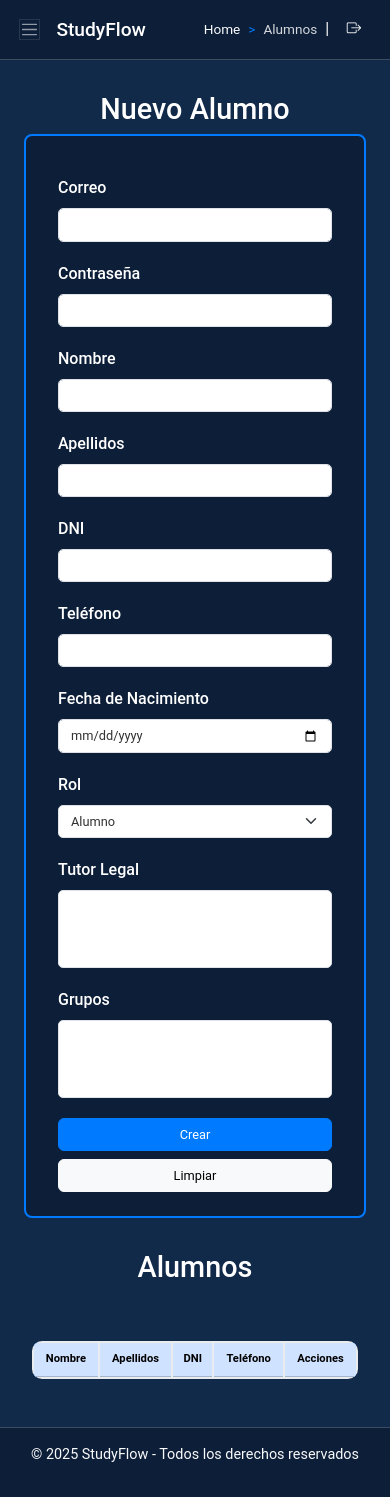
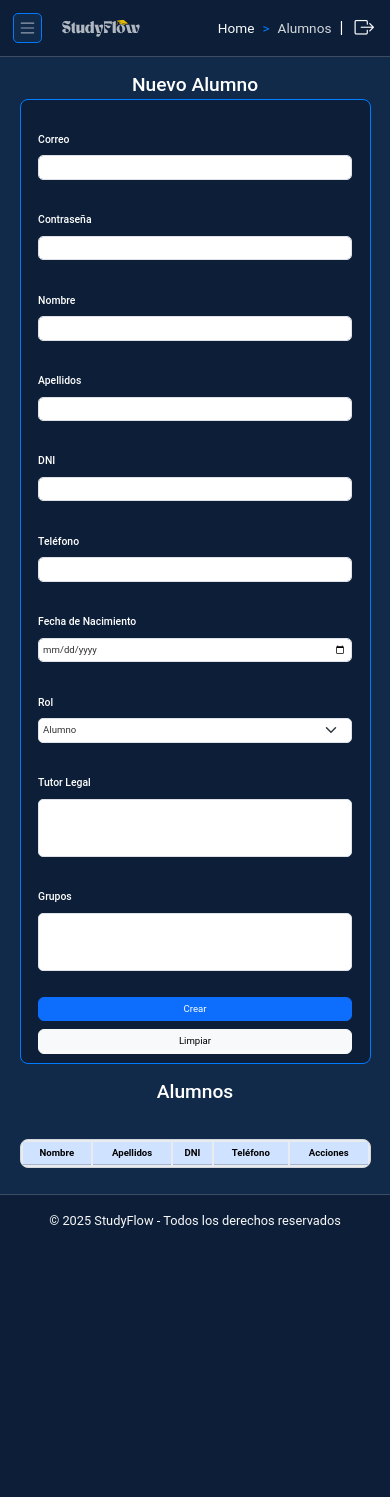
Before and after one commit to quinito23/studyflow, a PHP site: page /administrador/gestion_alumnos.php in a window 390 px wide. After the commit the page ends 1228 px from the top, so only its background shows below. Run offline with PHP 8.4, Linux system fonts and the light colour scheme; the visitor is signed in with stand-in values (Sample User, id 1); lists and menus that the app fills with data are empty.

Commit message:
cambios de disenio

```diff
--- a/Frontend/administrador/gestion_alumnos.php
+++ b/Frontend/administrador/gestion_alumnos.php
@@ -33,7 +33,7 @@ if (!isset($_SESSION['id_usuario']) || $_SESSION['rol'] != 'administrador') {
                 aria-label="Barra lateral">
                 <span class="navbar-toggler-icon"></span>
             </button>
-            <h1 class="mx-auto">StudyFlow</h1>
+            <img src="../StudyFlow3.svg" alt="logotipo" loading="lazy">
         </div>
         <!--Breadcrumb-->
         <div class="breadcrumb-container">
--- a/Frontend/styles.css
+++ b/Frontend/styles.css
@@ -18,20 +18,34 @@ body {
     min-height: calc(100vh - 160px);
 }
 
-/* Estilos para formularios */
+/* Estilos para formularios genéricos */
 #aula-form,
-#alumno-form,
 #asignatura-form,
 #grupo-form,
-#profesor-form,
 #reservas-form,
 #tareas-form,
 #tutor-form {
-    border: 2px solid #007bff;
+    border: 1px solid #007bff;
     border-radius: 8px;
-    padding: 1.5rem;
+    padding: clamp(0.6rem, 1.2vw, 0.8rem);
     background-color: #0d1f38;
-    margin-bottom: 2rem;
+    margin-bottom: clamp(1.2rem, 2.5vw, 1.5rem);
+    max-width: clamp(900px, 70vw, 1000px);
+    margin-left: auto;
+    margin-right: auto;
+}
+
+/* Estilos específicos para formularios de alumnos y profesores */
+#alumno-form,
+#profesor-form {
+    border: 1px solid #007bff;
+    border-radius: 8px;
+    padding: clamp(0.8rem, 1.5vw, 1rem);
+    background-color: #0d1f38;
+    margin-bottom: clamp(1.2rem, 2.5vw, 1.5rem);
+    max-width: clamp(1100px, 85vw, 1200px);
+    margin-left: auto;
+    margin-right: auto;
 }
 
 /* Estilos para el header */
@@ -51,11 +65,13 @@ body {
     align-items: center;
 }
 
-.header h1 {
-    margin: 0;
-    font-size: clamp(1.2rem, 4vw, 2rem);
-    margin-left: clamp(0.5rem, 2vw, 1rem);
+.header .d-flex img {
+    width: clamp(130px, 14vw, 180px);
+    height: auto;
+    margin-left: clamp(0.6rem, 1vw, 0.6rem);
 }
+
+
 
 /* Estilos para el breadcrumb */
 .breadcrumb-container {
@@ -92,12 +108,20 @@ body {
 
 /* Estilos para el botón de cerrar sesión */
 .logout-btn {
-    font-size: clamp(1rem, 2.5vw, 1.8rem);
     color: #f8f9fa;
     border: none;
     background: transparent;
-    padding: 0;
+    padding: clamp(0.5rem, 1.2vw, 0.7rem);
+    /* Área clicable más grande */
     line-height: 1;
+    display: inline-flex;
+    align-items: center;
+    justify-content: center;
+}
+
+.logout-btn i {
+    font-size: clamp(1rem, 5vw, 1.8rem) !important;
+    /* ~40–64px, aplicado directamente al ícono */
 }
 
 .logout-btn:hover {
@@ -108,13 +132,19 @@ body {
 
 /* Estilos para el sidebar (offcanvas) */
 .navbar-toggler {
-    font-size: clamp(0.8rem, 2.5vw, 1.2rem);
+    font-size: clamp(0.5rem, 3vw, 1rem);
     margin-right: clamp(0.5rem, 2vw, 1rem);
     z-index: 1000;
+    border: 1px solid #007bff !important;
+    border-radius: 5px;
+    padding: clamp(0.3rem, 0.8vw, 0.5rem);
+    background-color: #112a4a;
 }
 
 .navbar-toggler-icon {
-    color: white;
+    color: #f8f9fa;
+    /* Blanco opaco para alto contraste */
+    font-size: inherit;
 }
 
 .offcanvas {
@@ -151,27 +181,40 @@ body {
     font-size: clamp(1rem, 2vw, 1.25rem);
     padding: 0.5rem 1rem;
     margin-top: 0.5rem;
+    border-top: Ascending;
+}
+
+.nav-header {
+    color: #f8f9fa;
+    font-size: clamp(1rem, 2vw, 1.25rem);
+    padding: 0.5rem 1rem;
+    margin-top: 0.5rem;
     border-top: 1px solid #ffffff33;
 }
 
 /* Estilos para el contenido principal */
 .main-content {
-    padding: 2rem;
+    padding: clamp(1rem, 2vw, 1.5rem);
     flex: 1;
 }
 
 h2,
 h3 {
-    font-size: clamp(1.8rem, 4vw, 2rem);
+    font-size: clamp(1.4rem, 3vw, 1.6rem);
     color: #ffffff;
-    margin-bottom: 1.5rem;
+    margin-bottom: clamp(1.5rem, 3vw, 1.8rem);
     text-align: center;
+}
+
+/* Mayor separación para h2 antes de la tabla */
+.main-content h2+.table {
+    margin-top: clamp(2rem, 4vw, 2.5rem);
 }
 
 .form-label {
     font-weight: 500;
     color: white;
-    font-size: clamp(1rem, 2vw, 1rem);
+    font-size: clamp(0.7rem, 1.6vw, 0.85rem);
 }
 
 .form-control,
@@ -179,29 +222,15 @@ h3 {
     background-color: white;
     color: #333;
     border-radius: 5px;
-    font-size: clamp(0.8rem, 2vw, 1rem);
+    font-size: clamp(0.65rem, 1.4vw, 0.8rem);
+    padding: clamp(0.3rem, 0.8vw, 0.5rem);
 }
 
-.btn-primary {
-    background-color: #007bff;
-    border-color: #007bff;
-    font-size: clamp(0.8rem, 2vw, 1rem);
-}
-
-.btn-light {
-    font-size: clamp(0.8rem, 2vw, 1rem);
-}
-
+.btn-primary,
+.btn-light,
 .btn-secondary {
-    font-size: clamp(0.8rem, 2vw, 1rem);
-    background-color: #6c757d;
-    border-color: #6c757d;
-    transition: background-color 0.2s;
-}
-
-.btn-secondary:hover {
-    background-color: #5a6268;
-    border-color: #5a6268;
+    font-size: clamp(0.65rem, 1.4vw, 0.8rem);
+    padding: clamp(0.3rem, 0.8vw, 0.5rem);
 }
 
 /* Estilos para asignaturas (tarjetas) */
@@ -267,13 +296,18 @@ h3 {
 
 /* Estilos para tablas */
 .table {
-    margin-top: 2rem;
+    margin-top: clamp(1.2rem, 2.5vw, 1.5rem);
+    margin-bottom: clamp(0.8rem, 1.5vw, 1rem);
     background-color: #e9ecef;
     color: #333;
-    font-size: clamp(0.7rem, 1.5vw, 1rem);
-    border-radius: 10px;
-    overflow: hidden;
+    font-size: clamp(0.6rem, 1.2vw, 0.75rem);
+    border-radius: 8px;
+    overflow-x: auto;
     border-collapse: separate;
+    border: 1px solid #d3d6db;
+    max-width: clamp(1100px, 85vw, 1200px);
+    margin-left: auto;
+    margin-right: auto;
 }
 
 .table thead {
@@ -288,14 +322,19 @@ h3 {
 .table th,
 .table td {
     text-align: center;
+    padding: clamp(0.3rem, 0.8vw, 0.4rem);
+}
+
+.table thead th {
+    font-size: clamp(0.65rem, 1.4vw, 0.8rem);
 }
 
 /* Estilos para botones de acción */
 .btn-sm {
-    font-size: clamp(0.9rem, 2vw, 1.1rem);
-    padding: clamp(0.3rem, 1vw, 0.5rem) clamp(0.6rem, 1.5vw, 0.8rem);
+    font-size: clamp(0.65rem, 1.4vw, 0.8rem);
+    padding: clamp(0.15rem, 0.6vw, 0.3rem) clamp(0.3rem, 0.8vw, 0.5rem);
     line-height: 1.5;
-    min-height: 2rem;
+    min-height: 1.6rem;
     display: inline-flex;
     align-items: center;
     justify-content: center;
@@ -304,7 +343,7 @@ h3 {
 .action-buttons {
     display: flex;
     flex-wrap: wrap;
-    gap: clamp(0.6rem, 1.5vw, 1rem);
+    gap: clamp(0.3rem, 0.8vw, 0.4rem);
     justify-content: center;
     align-items: center;
 }
@@ -364,7 +403,7 @@ h3 {
     color: white;
     text-align: center;
     flex-grow: 1;
-    font-size: clamp(1rem, 3vw, 1.25rem);
+    font-size: clamp(0.9rem, 2.5vw, 1.1rem);
 }
 
 .modal-header .btn-close {
@@ -374,14 +413,14 @@ h3 {
 
 .modal-body p {
     margin: 0.5rem 0;
-    font-size: clamp(0.8rem, 2vw, 1rem);
+    font-size: clamp(0.7rem, 1.6vw, 0.85rem);
 }
 
 .modal-body p strong {
     color: white;
     font-weight: 500;
     display: inline-block;
-    width: clamp(120px, 30vw, 180px);
+    width: clamp(100px, 25vw, 140px);
 }
 
 .modal-body p span {
@@ -395,84 +434,157 @@ h3 {
     text-align: center;
     padding: 1rem;
     border-top: 1px solid #ffffff33;
-    font-size: clamp(0.9rem, 2vw, 1rem);
+    font-size: clamp(0.8rem, 1.8vw, 0.9rem);
 }
 
 /* Otros estilos específicos */
 .form-title {
-    align-items: center;
+    font-size: clamp(1rem, 2.5vw, 1.2rem);
+    margin-bottom: clamp(0.6rem, 1.5vw, 0.8rem);
+    color: #ffffff;
+    text-align: center;
 }
 
-/* Media Query para móviles pequeños (320px x 768px) */
-@media (max-width: 320px) and (max-height: 768px) {
-    .header {
-        padding: 0.5rem 1rem;
-    }
+/* Media Query para móviles pequeños (max-width: 576px) */
+@media (max-width: 576px) {
 
-    .header h1 {
-        font-size: clamp(1rem, 3vw, 1.5rem);
-        margin-left: 0.3rem;
-    }
-
-    .header .d-flex {
-        gap: 0.3rem;
-    }
-
-    .navbar-toggler {
-        font-size: clamp(0.6rem, 2vw, 1rem);
-        margin-right: 0.3rem;
-    }
-
-    .navbar-toggler-icon {
-        font-size: 0.8rem;
-    }
-
-    .logout-btn {
-        font-size: clamp(0.8rem, 2vw, 1.2rem);
-    }
-
-    .breadcrumb-container {
-        gap: 0.3rem;
-    }
-
-    .breadcrumb {
-        font-size: clamp(0.7rem, 2vw, 0.9rem);
-    }
-
-    .separator {
-        font-size: clamp(0.7rem, 2vw, 1rem);
-        margin: 0 0.3rem;
-    }
-
-    /* Ajustes para formularios */
+    /* Ajustes para formularios genéricos */
     #aula-form,
-    #alumno-form,
     #asignatura-form,
     #grupo-form,
-    #profesor-form,
     #reservas-form,
     #tareas-form,
     #tutor-form {
-        padding: 1rem;
-        border-radius: 4px;
+        padding: clamp(0.5rem, 1vw, 0.7rem);
+        margin-bottom: clamp(1rem, 2vw, 1.2rem);
+        border-width: 1px;
+        max-width: clamp(280px, 90vw, 360px);
+        margin-left: auto;
+        margin-right: auto;
+    }
+
+    /* Ajustes para formularios de alumnos y profesores */
+    #alumno-form,
+    #profesor-form {
+        padding: clamp(0.6rem, 1.2vw, 0.8rem);
+        margin-bottom: clamp(1rem, 2vw, 1.2rem);
+        border-width: 1px;
+        max-width: clamp(320px, 90vw, 400px);
+        margin-left: auto;
+        margin-right: auto;
     }
 
     .form-label {
-        font-size: clamp(0.8rem, 2vw, 1rem);
+        font-size: clamp(0.65rem, 1.4vw, 0.8rem);
     }
 
     .form-control,
     .form-select {
-        font-size: clamp(0.7rem, 1.8vw, 0.9rem);
+        font-size: clamp(0.6rem, 1.2vw, 0.75rem);
+        padding: clamp(0.25rem, 0.6vw, 0.4rem);
+        height: auto;
+    }
+
+    .btn-primary,
+    .btn-light,
+    .btn-secondary {
+        font-size: clamp(0.6rem, 1.2vw, 0.75rem);
+        padding: clamp(0.25rem, 0.6vw, 0.4rem);
+    }
+
+    .col-md-6 {
+        margin-bottom: clamp(0.4rem, 1vw, 0.6rem);
+    }
+
+    .form-title {
+        font-size: clamp(0.9rem, 2vw, 1.1rem);
+        margin-bottom: clamp(0.4rem, 1vw, 0.6rem);
+    }
+
+    /* Ajustes para títulos */
+    h2,
+    h3 {
+        font-size: clamp(1.2rem, 2.5vw, 1.4rem);
+        margin-bottom: clamp(1.2rem, 2.5vw, 1.5rem);
+    }
+
+    /* Mayor separación para h2 antes de la tabla en móviles */
+    .main-content h2+.table {
+        margin-top: clamp(1.5rem, 3vw, 2rem);
     }
 
     /* Ajustes para tablas */
     .table {
-        font-size: clamp(0.6rem, 1.5vw, 0.8rem);
+        font-size: clamp(0.55rem, 1vw, 0.7rem);
+        margin-top: clamp(1rem, 2vw, 1.2rem);
+        margin-bottom: clamp(0.6rem, 1.2vw, 0.8rem);
+        max-width: clamp(320px, 90vw, 400px);
+        margin-left: auto;
+        margin-right: auto;
+        overflow-x: auto;
     }
 
     .table th,
     .table td {
-        padding: 0.3rem;
+        padding: clamp(0.25rem, 0.6vw, 0.35rem);
+    }
+
+    .table thead th {
+        font-size: clamp(0.6rem, 1.1vw, 0.75rem);
+    }
+
+    .btn-sm {
+        font-size: clamp(0.6rem, 1.2vw, 0.75rem);
+        padding: clamp(0.1rem, 0.4vw, 0.25rem) clamp(0.25rem, 0.6vw, 0.4rem);
+        min-height: 1.4rem;
+    }
+
+    .action-buttons {
+        gap: clamp(0.25rem, 0.6vw, 0.35rem);
+    }
+
+    /* Ajustes para header y sidebar */
+    .header {
+        padding: clamp(0.5rem, 1.5vw, 0.8rem) clamp(0.8rem, 2vw, 1.2rem);
+    }
+
+    .header .d-flex img {
+        width: clamp(80px, 15vw, 100px);
+        height: auto;
+        margin-left: clamp(0.2rem, 0.8vw, 0.4rem);
+    }
+
+    .logout-btn {
+        font-size: clamp(1.2rem, 2.5vw, 1.8rem);
+        /* Ajustado para móviles */
+        padding: clamp(0.2rem, 0.6vw, 0.4rem);
+    }
+
+    .offcanvas {
+        width: 70vw !important;
+        min-width: 180px !important;
+    }
+
+    .offcanvas-body .nav-link {
+        font-size: clamp(0.7rem, 1.6vw, 0.85rem);
+        padding: 0.5rem 0.8rem;
+    }
+
+    /* Ajustes para modales */
+    .modal-dialog {
+        margin: 0.5rem;
+        max-width: 95vw;
+    }
+
+    .modal-body p {
+        font-size: clamp(0.65rem, 1.4vw, 0.8rem);
+    }
+
+    .modal-body p strong {
+        width: clamp(90px, 22vw, 120px);
+    }
+
+    .modal-header .modal-title {
+        font-size: clamp(0.8rem, 2vw, 1rem);
     }
 }
--- a/studyflow.sql
+++ b/studyflow.sql
@@ -1,5 +1,5 @@
 -- Crear base de datos
-CREATE DATABASE IF NOT EXISTS studyflow;
+CREATE DATABASE IF NOT EXISTS studyflow3;
 USE studyflow;
 
 -- Configuración inicial
```
Also changed, not shown: Frontend/administrador/dashboard.php (+41 -10 lines), Frontend/StudyFlow.svg (added), Frontend/StudyFlow2.svg (added), Frontend/StudyFlow3.svg (added).
